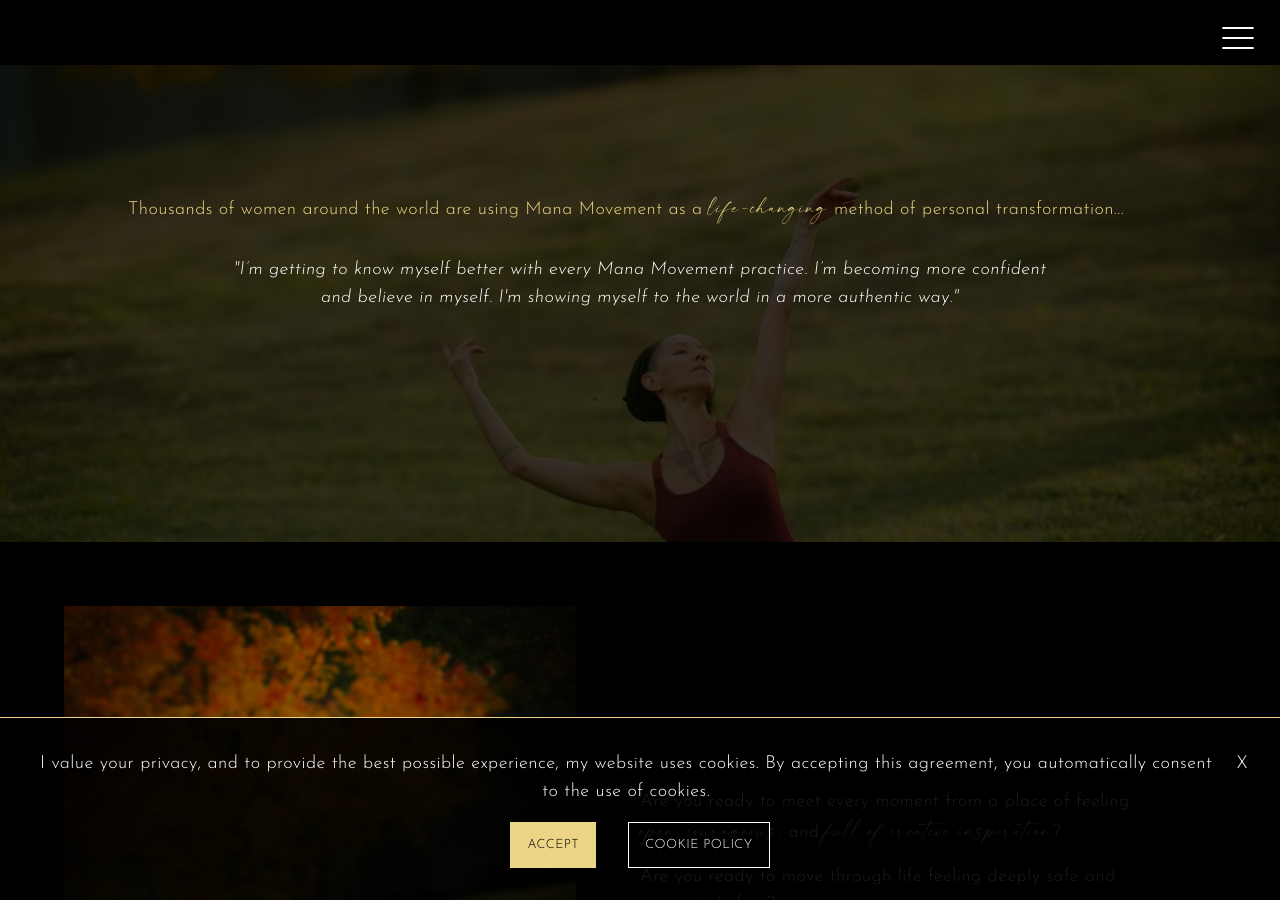
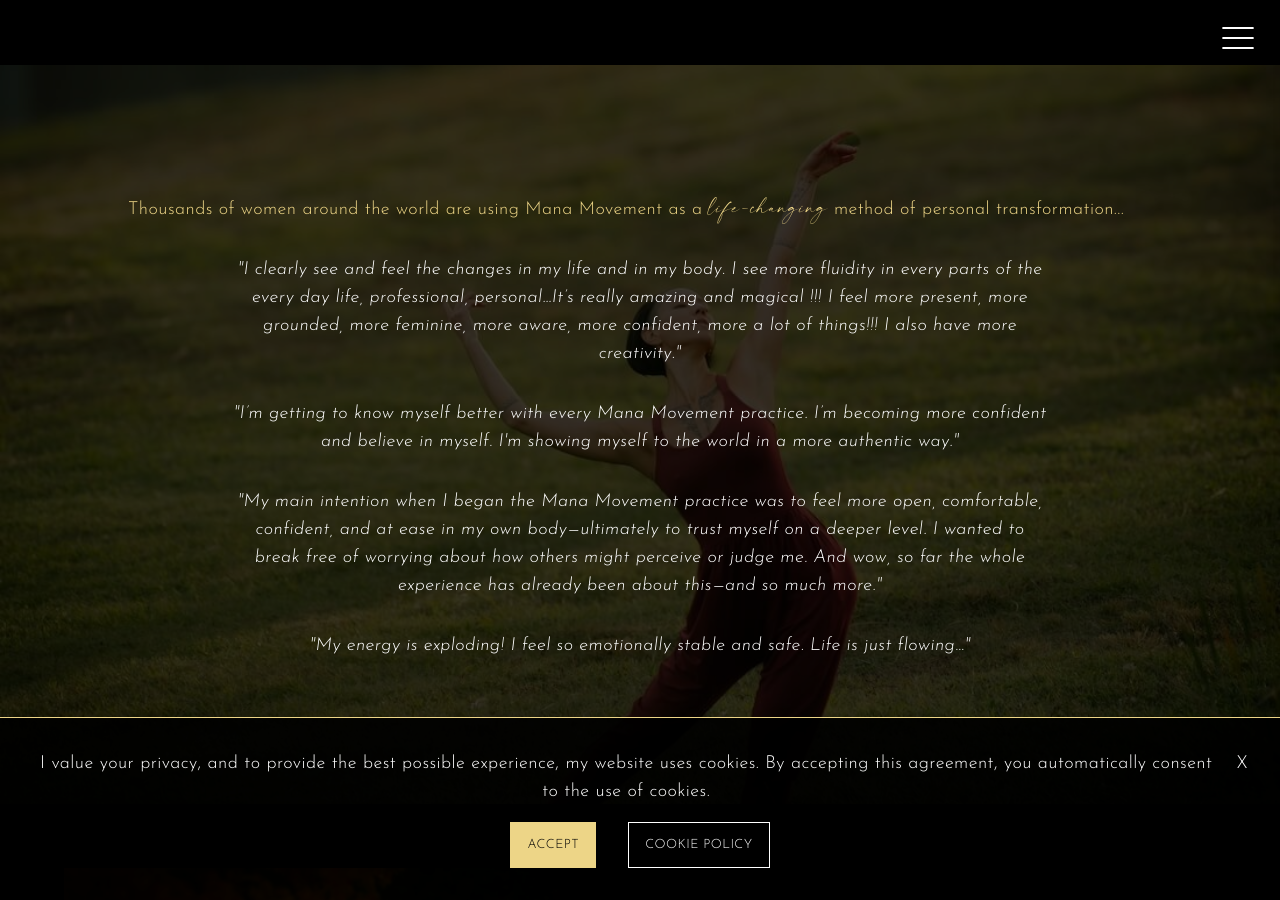
Before and after one commit to brittwoodard/manamei, a Jekyll site: the page built from confidance.html, in a window 1280 px wide and 900 px high, scrolled down 4185 px. Built offline with Jekyll 4.4.1, drawn with Linux system fonts in a browser that asks for light colours; nearby versions of some CDN libraries.

Commit message:
testimonials image

```diff
--- a/confidance.html
+++ b/confidance.html
@@ -225,17 +225,15 @@
 
 <!-- Testimonials -->
 <section class="bg-image-style bg-overlay
-{{ page.testimonials.overlay_style }} bg-[url('{{page.testimonials.background_image}}')] p-10p bg-overlay-light">
-    <p class="text-feature mb-8">Thousands of women around the world are using Mana Movement as a <span class="font-serif">life-changing</span> method of personal transformation...</p>
-    <div class="testimonial-container">
-        {% for item in page.testimonials.testimonials %}
-        <div class="testimonial-item">
-          <div class="px-10p">
-            <p class="text-center"><em>"{{item.testimonial}}"</em></p>
-            <p class="text-right">{{item.author}}</p>
-          </div>
-        </div>
-        {% endfor %}
+{{ page.testimonials.overlay_style }} bg-[url('{{page.testimonials.background_image}}')] p-10p bg-overlay-light" style="background-position: 50% 65%;">
+    <p class="text-feature">Thousands of women around the world are using Mana Movement as a <span class="font-serif">life-changing</span> method of personal transformation...</p>
+    <div>
+      {% for item in page.testimonials.testimonials %}
+      <div class="px-10p">
+        <p class="text-center mt-8"><em>"{{item.testimonial}}"</em></p>
+        <p class="text-right">{{item.author}}</p>
+      </div>
+      {% endfor %}
     </div>
 </section>
 
```
